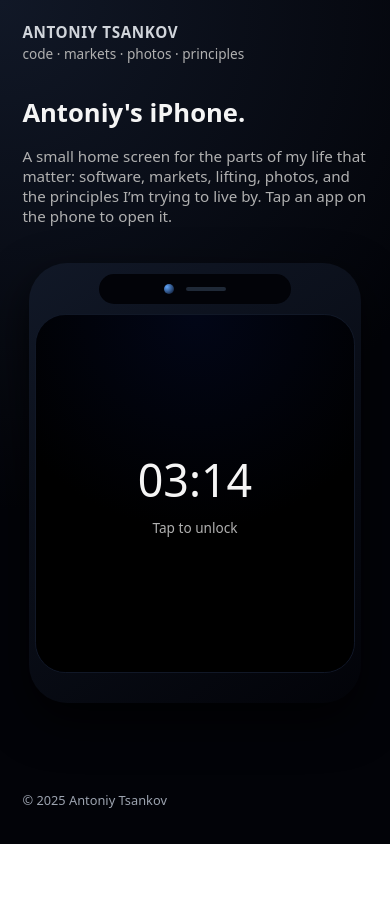
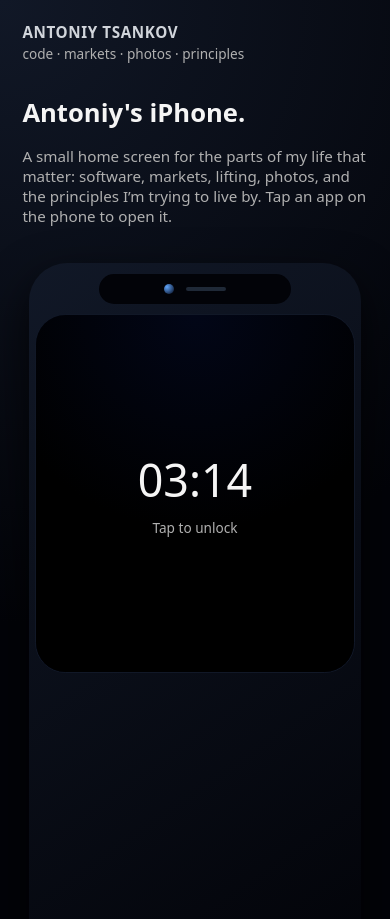
Before and after one commit to tonicankov/antoniytsankov, a plain HTML site: page index.html in a window 390 px wide. Shown: the top 919 px of the page. Before the commit the page ends 844 px from the top, so only its background shows below. Drawn offline with Linux system fonts and the light colour scheme.

Commit message:
Fix unlock and phone aspect ratio

```diff
--- a/style.css
+++ b/style.css
@@ -89,11 +89,14 @@ body {
 
 .phone {
   width: min(360px, 85vw);
+  aspect-ratio: 9 / 19.5;        /* <- new: tall rectangle like a phone  */
   background: linear-gradient(145deg, #111827, #020308);
   border-radius: 2.4rem;
   padding: 0.35rem;
   box-shadow: var(--shadow-phone);
   position: relative;
+  display: flex;
+  flex-direction: column;
 }
 
 .phone-notch {
```
